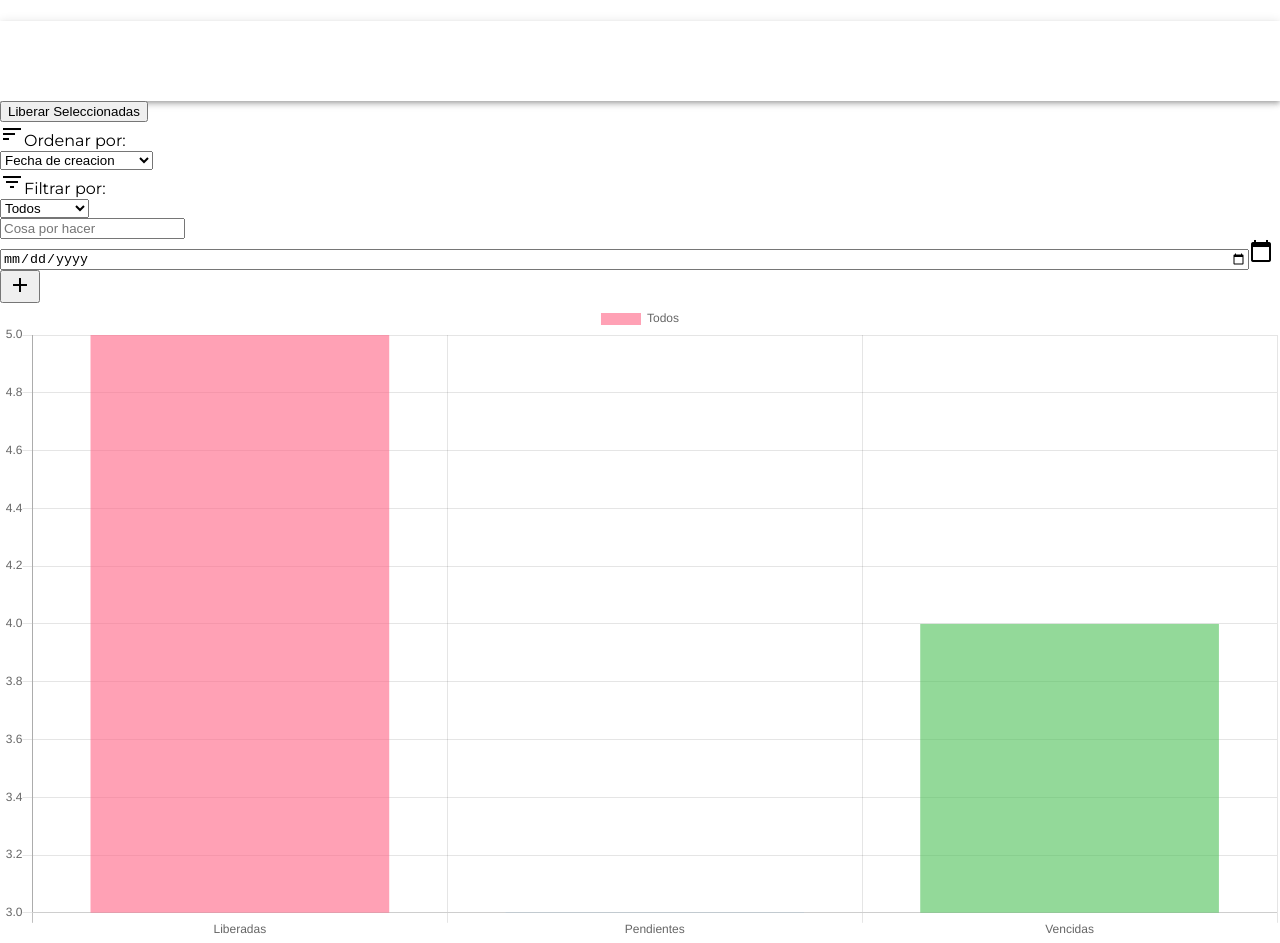
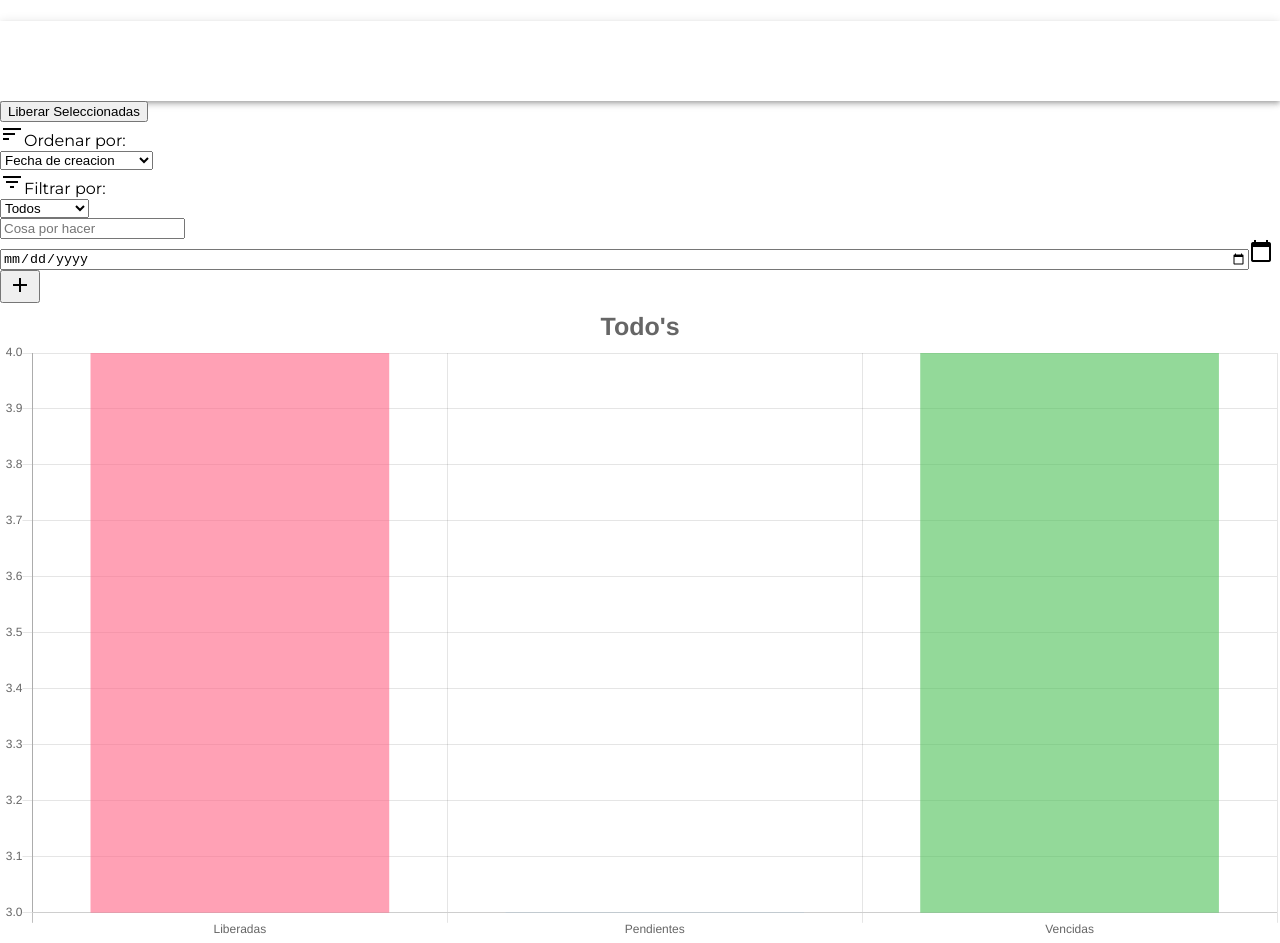
Before and after one commit to vrborjasm/todoList, a React (Create React App) app: page / in a window 1280 px wide. Built offline with nearby package versions, Linux system fonts and the light colour scheme; data requests are answered from the project's data file.

Commit message:
chart configuration

```diff
--- a/src/App.js
+++ b/src/App.js
@@ -221,7 +221,7 @@ class App extends Component {
           changeStatus={this.changeStatus}
         />
         <NewTodo addTodo={this.addTodo} />
-        <Chart/>
+        <Chart todoList={todoList}/>
       </div>
     );
   }
--- a/src/components/Chart.js
+++ b/src/components/Chart.js
@@ -10,7 +10,7 @@ class Chart extends Component {
         datasets: [
           {
             label: "Todos",
-            data: [5, 3, 4],
+            data: [4, 3, 4],
             backgroundColor: [
               "rgba(255, 99, 132, 0.6)",
               "rgba(54, 162, 235, 0.6)",
@@ -22,10 +22,21 @@ class Chart extends Component {
     };
   }
 
+
   render() {
     return (
       <div className="chart">
-        <Bar data={this.state.chartData} width={100} height={50} options={{}} />
+        <Bar data={this.state.chartData} width={100} height={50} options={{
+            title:{
+                display:true,
+                text:"Todo's",
+                fontSize:25
+            },
+            legend:{
+                display:false,
+                position: 'right'
+            }
+        }} />
       </div>
     );
   }
```
